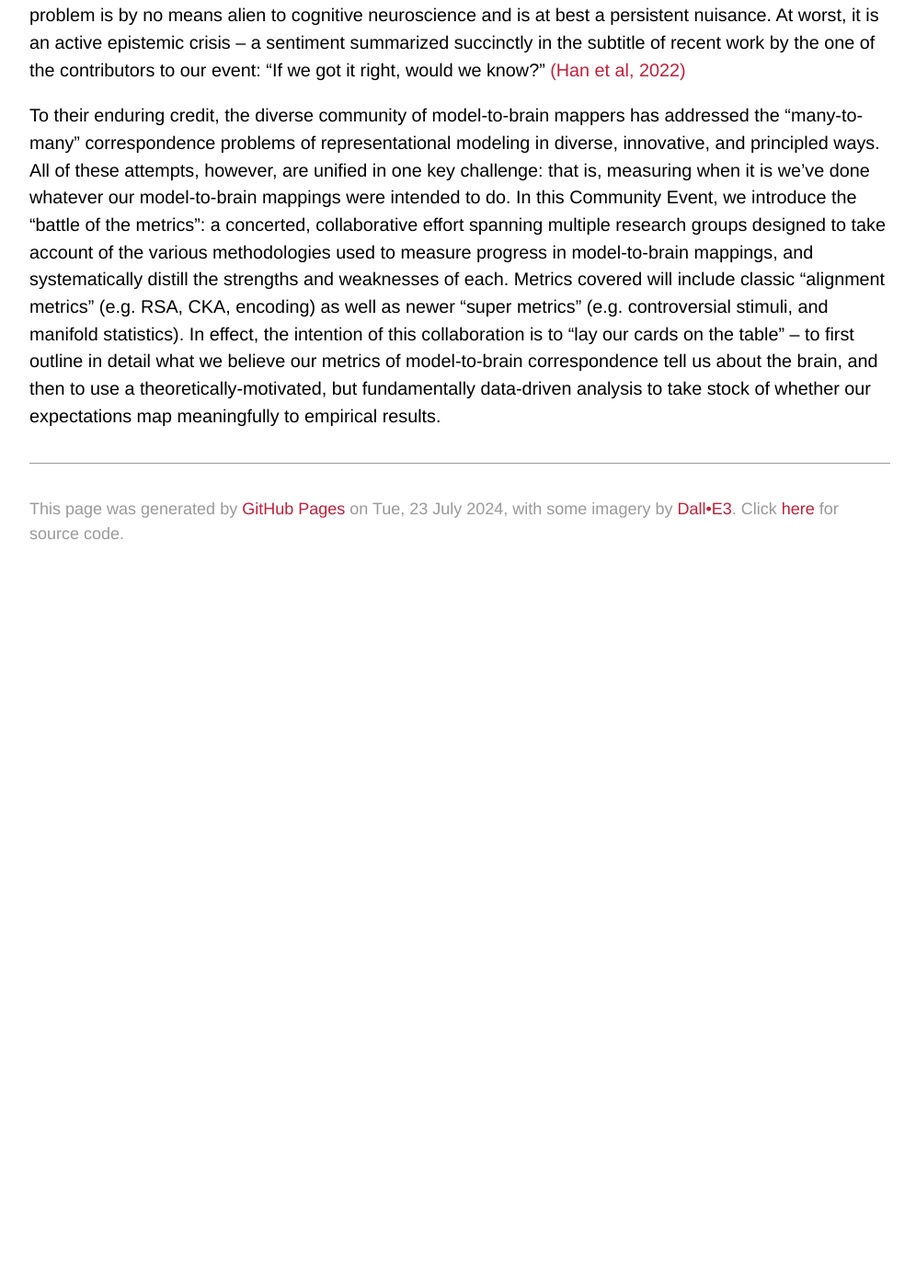
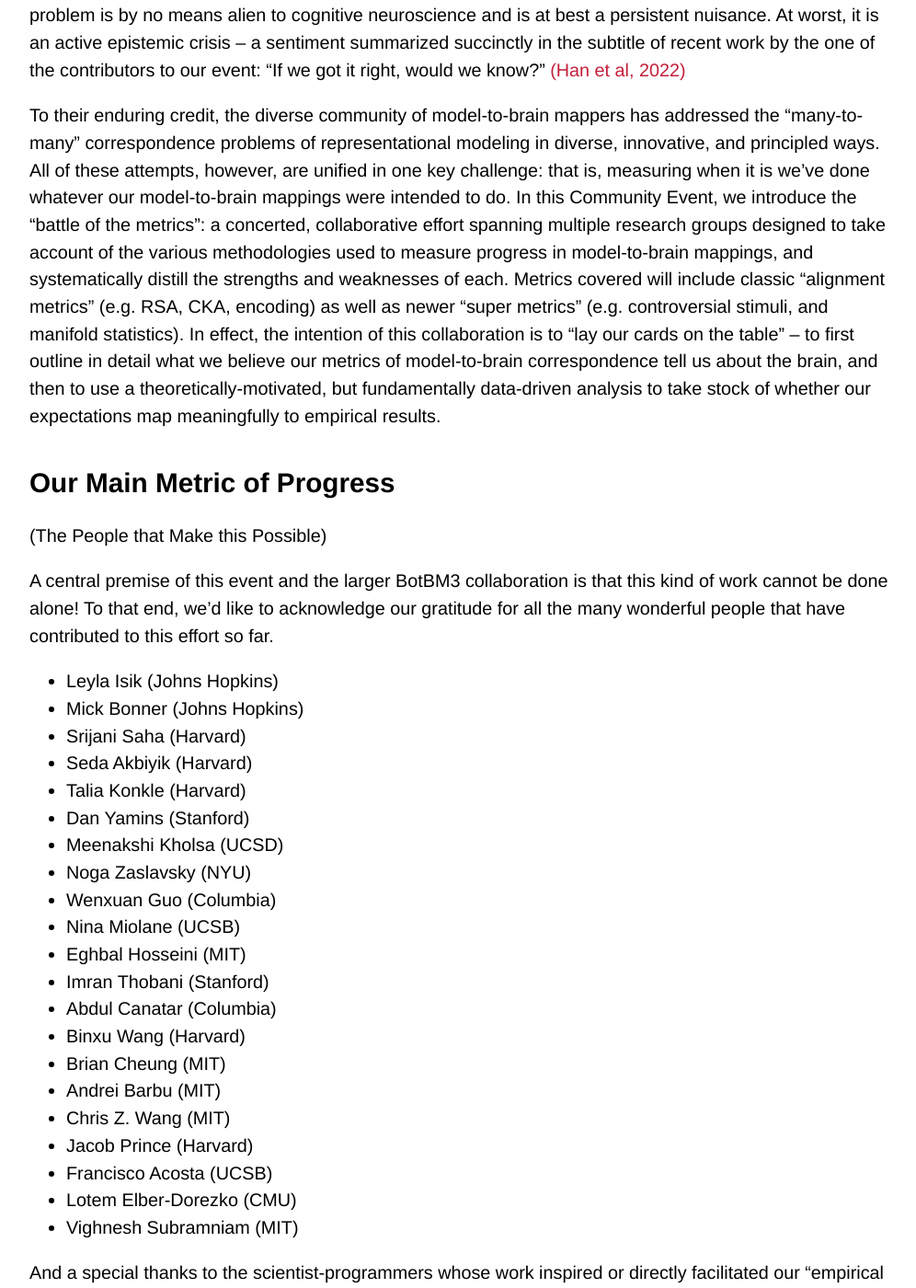
Before and after one commit to BotBM3/botbm3.github.io, a Jekyll site: the page built from whatisthis.md, in a window 1280 px wide and 1400 px high, scrolled down 938 px. Shown: the whole window at 92% size, without its empty margins (140-1136 px from the left). Built offline with Jekyll 4.4.1, drawn with Linux system fonts in a browser that asks for light colours; some web fonts are replaced; before the commit the page ends 1568 px from its top, so only the background shows below that; some of the changed text lies outside the part shown.

Commit message:
content update

```diff
--- a/whatisthis.md
+++ b/whatisthis.md
@@ -12,3 +12,50 @@ Many more details about the CCN2024 Event (including speakers, talks, and schedu
 This event is motivated by two overarching questions: What can our models teach us about the brain, and what criteria should we be using to evaluate these models? These questions have attained new urgency in recent years as AI engineering (sometimes biologically inspired, increasingly not) has delivered models that push the state of the art not only in performing the kinds of perceptual and cognitive tasks we think the brain performs, but also in predicting measurements of brain responses to task-adjacent (naturalistic) sensory stimuli. These developments would be uniformly positive if not for one major catch: Many different kinds of models (with different architectures, tasks, learning rules, and sensory diets) are equally “good” at many different kinds of task-performance and brain-prediction alike. This “many-to-many” correspondence problem is by no means alien to cognitive neuroscience and is at best a persistent nuisance. At worst, it is an active epistemic crisis -- a sentiment summarized succinctly in the subtitle of recent work by the one of the contributors to our event:  “If we got it right, would we know?” [(Han et al, 2022)](https://arxiv.org/abs/2302.06677)
 
 To their enduring credit, the diverse community of model-to-brain mappers has addressed the “many-to-many” correspondence problems of representational modeling in diverse, innovative, and principled ways. All of these attempts, however, are unified in one key challenge: that is, measuring when it is we’ve done whatever our model-to-brain mappings were intended to do. In this Community Event, we introduce the “battle of the metrics”: a concerted, collaborative effort spanning multiple research groups designed to take account of the various methodologies used to measure progress in model-to-brain mappings, and systematically distill the strengths and weaknesses of each. Metrics covered will include classic “alignment metrics” (e.g. RSA, CKA, encoding) as well as newer "super metrics” (e.g. controversial stimuli, and manifold statistics). In effect, the intention of this collaboration is to “lay our cards on the table” -- to first outline in detail what we believe our metrics of model-to-brain correspondence tell us about the brain, and then to use a theoretically-motivated, but fundamentally data-driven analysis to take stock of whether our expectations map meaningfully to empirical results.
+
+## Our Main Metric of Progress
+
+(The People that Make this Possible)
+
+A central premise of this event and the larger BotBM3 collaboration is that this kind of work cannot be done alone! To that end, we'd like to acknowledge our gratitude for all the many wonderful people that have contributed to this effort so far.
+
+- Leyla Isik (Johns Hopkins)
+- Mick Bonner (Johns Hopkins)
+- Srijani Saha (Harvard)
+- Seda Akbiyik (Harvard)
+- Talia Konkle (Harvard)
+- Dan Yamins (Stanford)
+- Meenakshi Kholsa (UCSD)
+- Noga Zaslavsky (NYU)
+- Wenxuan Guo (Columbia)
+- Nina Miolane (UCSB)
+- Eghbal Hosseini (MIT)
+- Imran Thobani (Stanford)
+- Abdul Canatar (Columbia)
+- Binxu Wang (Harvard)
+- Brian Cheung (MIT)
+- Andrei Barbu (MIT)
+- Chris Z. Wang (MIT)
+- Jacob Prince (Harvard)
+- Francisco Acosta (UCSB)
+- Lotem Elber-Dorezko (CMU)
+- Vighnesh Subramniam (MIT)
+
+And a special thanks to the scientist-programmers whose work inspired or directly facilitated our "empirical assay":
+
+- Imran Thobani (Stanford)
+- Jacob Prince (Harvard)
+- Alex Williams+ (NYU)
+- Nina Miolane+ (UCSB)
+- Eric Elmoznino (MILA)
+- Sueyong Chung+ (FlatIron)
+- Ben Sorscher+ (Harvard)
+- JohnMark Taylor (Columbia)
+- Yingqi Rong (Johns Hopkins)
+- [The RSA ToolBox Team](https://github.com/rsagroup/rsatoolbox)
+- [The Brain-Score Team](https://www.brain-score.org/)
+- [The Net2Brain Team](https://github.com/cvai-roig-lab/Net2Brain)
+- [The ThingsData Team](https://thingsvision.github.io/)
+- [The Allen Brain Institute](https://alleninstitute.org/)
+
+(+ = "and their Collaborators")
```
Also changed, not shown: index.md (+2 -2 lines), speakers.md (+6 -4 lines).
